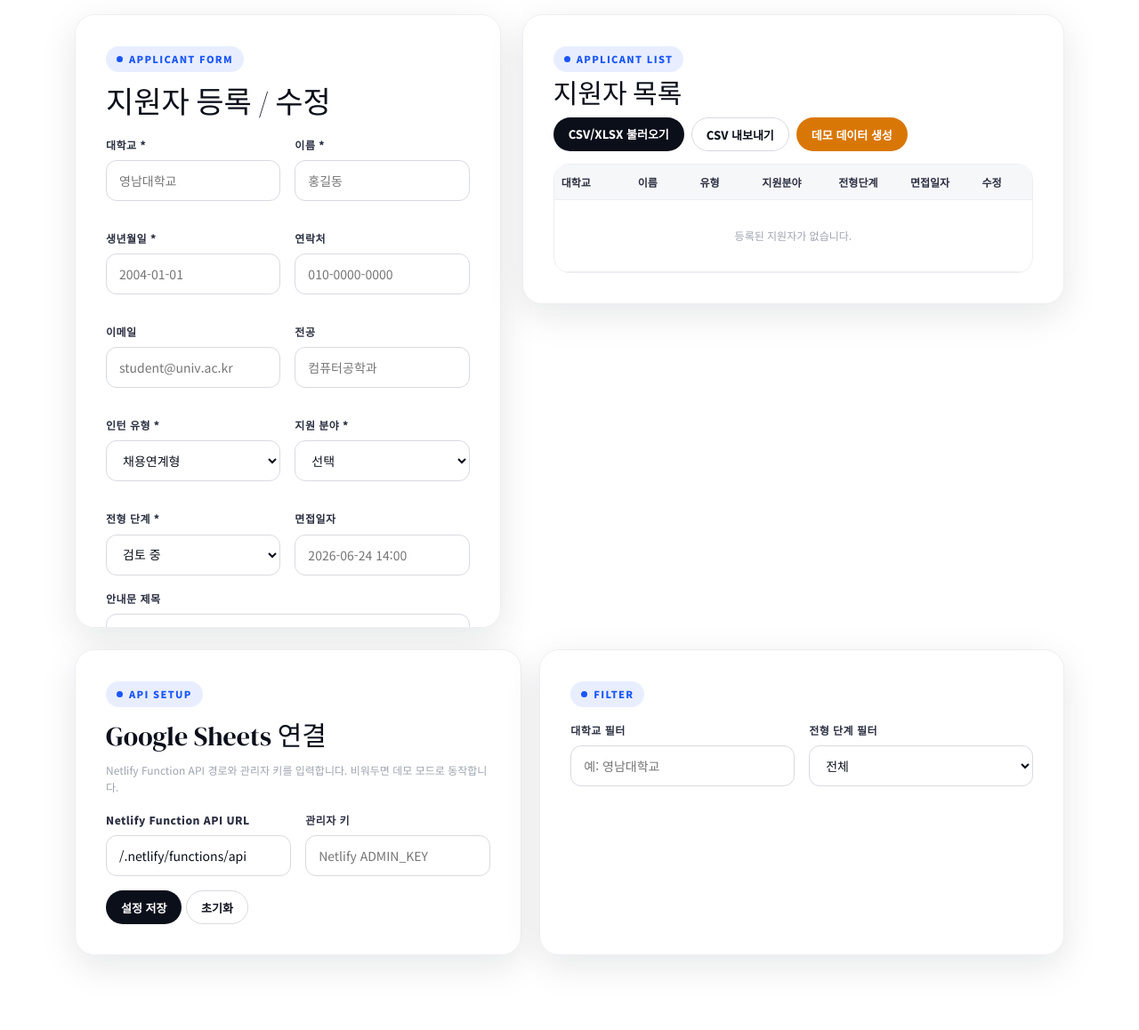
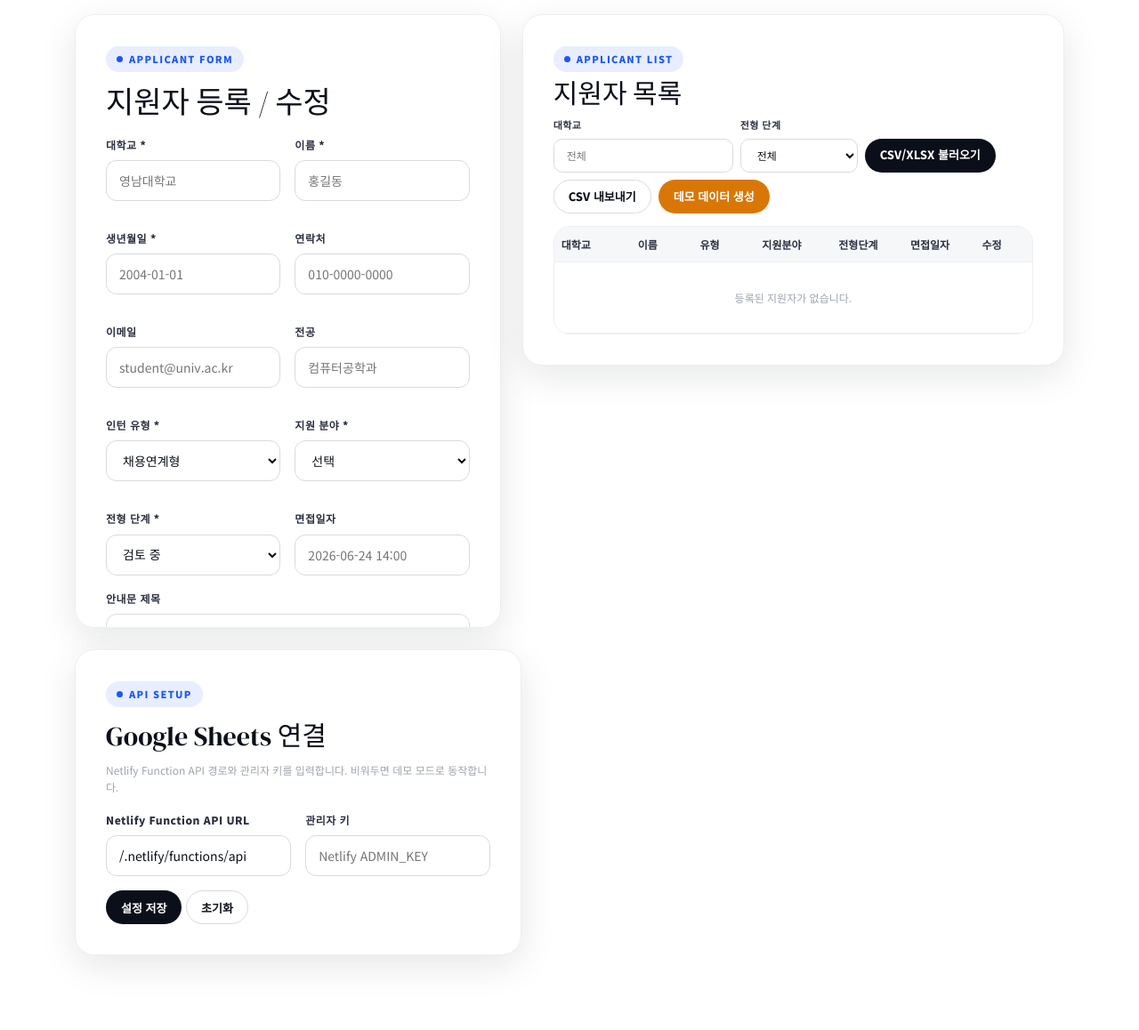
Before and after one commit to Jakeisreal/hs_internship_portal, a website: page admin.html in a window 1280 px wide. Shown: the part 520-1678 px from the top of the page at 89% size. Drawn offline with Linux system fonts and the light colour scheme.

Commit message:
Move applicant filters into list toolbar

```diff
--- a/admin.html
+++ b/admin.html
@@ -127,6 +127,10 @@ textarea{height:96px;padding:12px 14px;resize:vertical}
 .data-table td{color:var(--gray600);overflow:hidden;text-overflow:ellipsis}
 .data-table .col-univ{width:16%}.data-table .col-name{width:13%}.data-table .col-type{width:13%}.data-table .col-field{width:16%}.data-table .col-stage{width:15%}.data-table .col-interview{width:15%}.data-table .col-edit{width:12%}
 .toolbar{display:flex;gap:10px;align-items:center;justify-content:space-between;margin-bottom:14px;flex-wrap:wrap}
+.list-controls{display:flex;gap:8px;align-items:end;flex-wrap:wrap}
+.list-filter{min-width:132px}
+.list-filter label{display:block;font-size:11px;font-weight:900;color:var(--gray800);letter-spacing:.04em;margin-bottom:6px}
+.list-filter .input,.list-filter select{height:38px;font-size:12px;border-radius:10px}
 .import-control{position:relative;overflow:hidden}
 .import-control input{position:absolute;inset:0;opacity:0;cursor:pointer}
 .footer{background:#fff;border-top:1px solid var(--gray100);padding:42px 0;color:var(--gray400);font-size:12px}
@@ -240,7 +244,22 @@ textarea{height:96px;padding:12px 14px;resize:vertical}
               <div class="section-tag" style="margin-bottom:8px">APPLICANT LIST</div>
               <h2 style="font-family:var(--display);font-weight:400;color:var(--navy);font-size:30px;line-height:1.1">지원자 목록</h2>
             </div>
-            <div style="display:flex;gap:8px;flex-wrap:wrap">
+            <div class="list-controls">
+              <div class="list-filter">
+                <label>대학교</label>
+                <input class="input" id="filterUniv" placeholder="전체" oninput="renderTable()">
+              </div>
+              <div class="list-filter">
+                <label>전형 단계</label>
+                <select id="filterStage" onchange="renderTable()">
+                  <option value="">전체</option>
+                  <option value="REVIEWING">검토 중</option>
+                  <option value="DOCUMENT_PASS">서류합격</option>
+                  <option value="DOCUMENT_FAIL">서류불합격</option>
+                  <option value="FINAL_PASS">최종합격</option>
+                  <option value="FINAL_FAIL">최종불합격</option>
+                </select>
+              </div>
               <label class="btn dark small import-control">CSV/XLSX 불러오기<input id="importFile" type="file" accept=".csv,.xlsx,.xls" onchange="importApplicantsFromFile(event)"></label>
               <button class="btn ghost small" onclick="exportCsv()">CSV 내보내기</button>
               <button class="btn warn small" onclick="seedDemo()">데모 데이터 생성</button>
@@ -278,26 +297,6 @@ textarea{height:96px;padding:12px 14px;resize:vertical}
           <button class="btn ghost small" onclick="clearApiConfig()">초기화</button>
         </div>
 
-        <div class="form-panel">
-          <div class="section-tag">FILTER</div>
-          <div class="form-grid">
-            <div class="field">
-              <label>대학교 필터</label>
-              <input class="input" id="filterUniv" placeholder="예: 영남대학교" oninput="renderTable()">
-            </div>
-            <div class="field">
-              <label>전형 단계 필터</label>
-              <select id="filterStage" onchange="renderTable()">
-                <option value="">전체</option>
-                <option value="REVIEWING">검토 중</option>
-                <option value="DOCUMENT_PASS">서류합격</option>
-                <option value="DOCUMENT_FAIL">서류불합격</option>
-                <option value="FINAL_PASS">최종합격</option>
-                <option value="FINAL_FAIL">최종불합격</option>
-              </select>
-            </div>
-          </div>
-        </div>
       </div>
     </div>
   </section>
```
